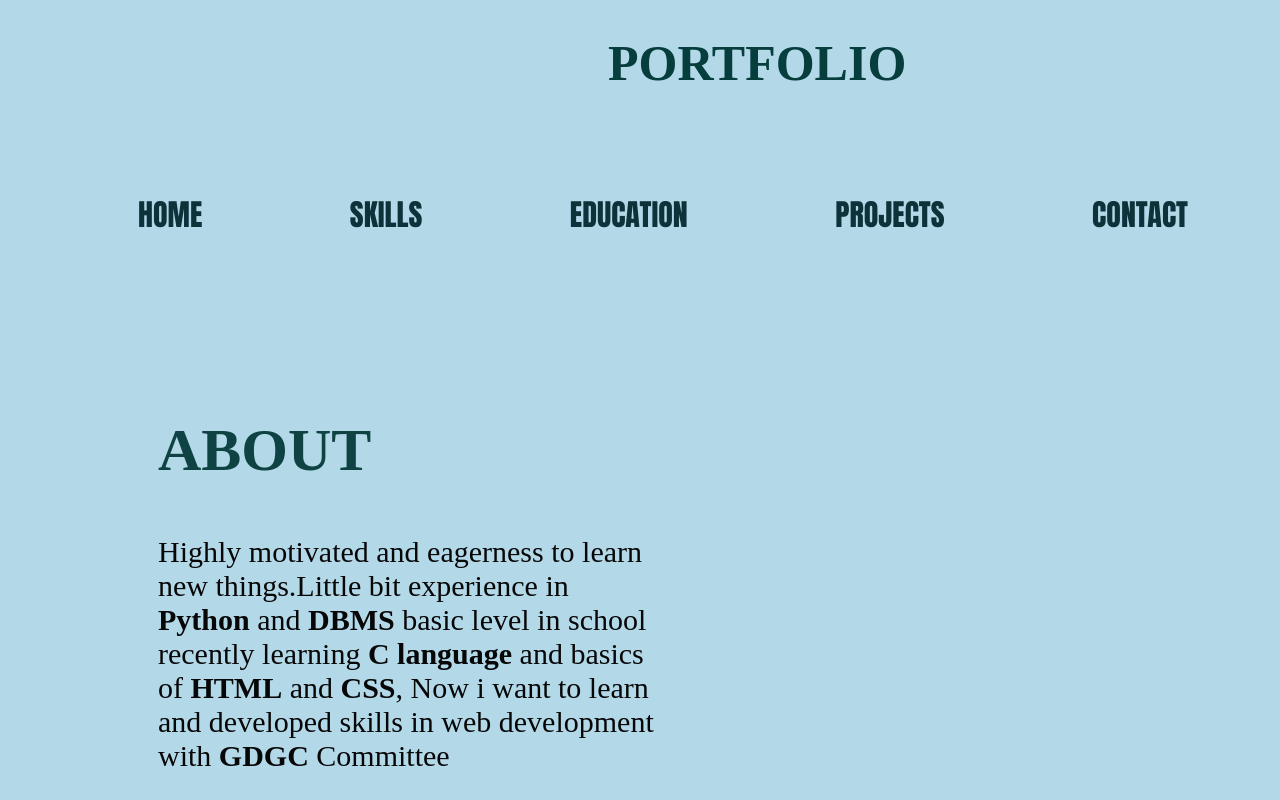
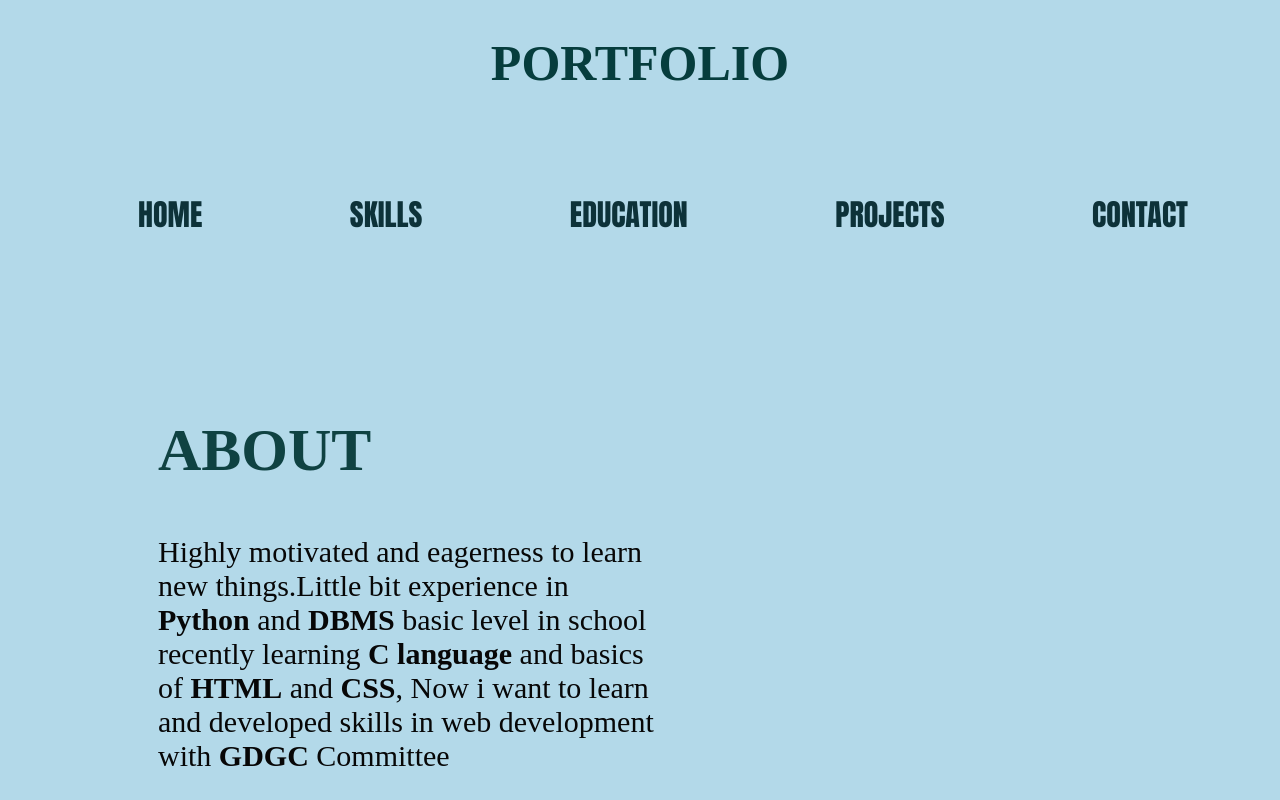
Before and after one commit to sachinpunetha/PORTFOLIO, a plain HTML site: page index.html in a window 1280 px wide. Shown: the top 800 px of the page. Drawn offline with Linux system fonts and the light colour scheme.

Commit message:
Add files via upload

```diff
--- a/index.html
+++ b/index.html
@@ -19,7 +19,7 @@
 </head>
 <body>
     <header>
-        <h1 style="color: rgb(6, 61, 61);margin-left: 600px;font-size: 50px;"><Strong>PORTFOLIO</Strong></h1>
+        <h1 style="color: rgb(6, 61, 61);text-align: center;font-size: 50px;"><Strong>PORTFOLIO</Strong></h1>
       <nav class="navbar">
 
 
```
